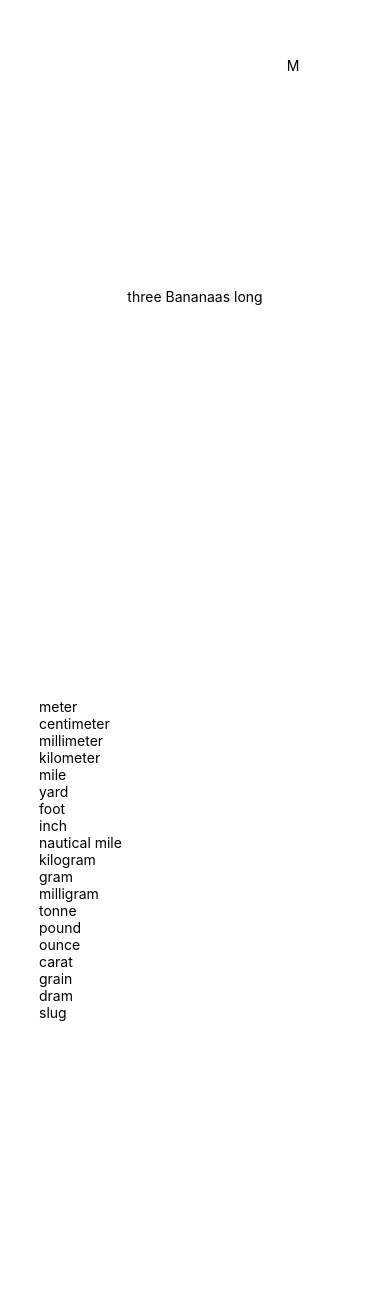
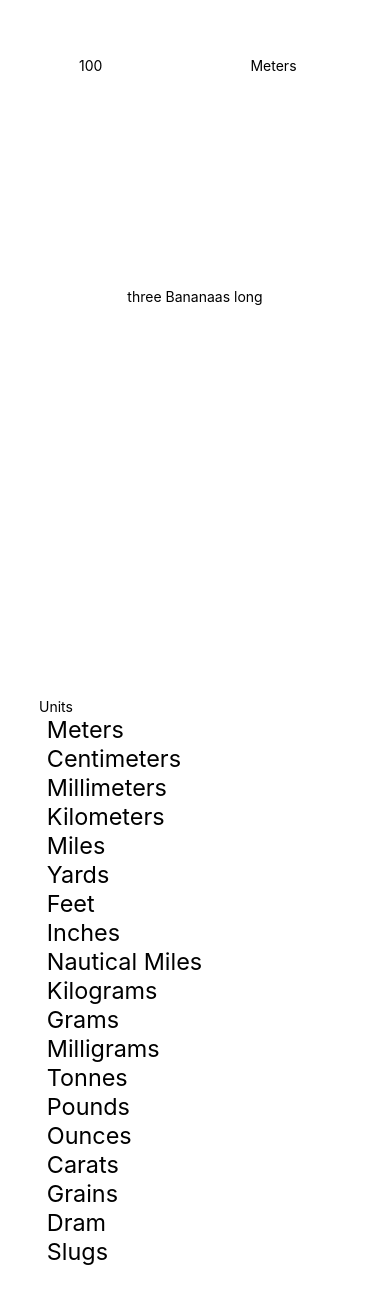
Before and after one commit to ollielynas/quantified, a React Native app in the folder app/: screen / in a window 390 px wide. Shown: the part 146-1450 px from the top of the page. Built offline with nearby package versions, Linux system fonts and the light colour scheme.

Commit message:
Added scrole view and fixed issue where a button wasent working

```diff
--- a/app/App.js
+++ b/app/App.js
@@ -1,6 +1,6 @@
 import { StatusBar } from 'expo-status-bar';
 import React, { useRef, useEffect } from 'react';
-import {BackHandler, Animated, StyleSheet, Text, View, Dimensions, TextInput, Pressable  } from 'react-native';
+import {BackHandler, Animated, StyleSheet, Text, View, Dimensions, TextInput, Pressable, ScrollView  } from 'react-native';
 
 const windowWidth = Dimensions.get('window').width;
 const windowHeight = Dimensions.get('window').height;
@@ -19,26 +19,27 @@ export default function App() {
 
 
 
-  const [value, onChangeText] = React.useState('');
-  const [unit, setUnit] = React.useState('M');
+  const [value, onChangeText] = React.useState('100');
+  const [unit, setUnit] = React.useState('Meters');
 
-  const buttonSize = useRef(1).current;
+  const buttonSize = useRef(new Animated.Value(1)).current;
 
   const boopIn = () => {
+    console.log("boop");
     Animated.timing(buttonSize, {
       toValue: 1.1,
-      duration: 300,
+      duration: 100,
       useNativeDriver: false,
     }).start();
   };
 
   const boopOut = () => {
-    console.log("fadeourt");
     Animated.timing(buttonSize, {
       toValue: 1,
       useNativeDriver: false,
-      duration: 300
+      duration: 100
     }).start();
+    fadeIn();
   };
 
 
@@ -97,7 +98,7 @@ export default function App() {
           setUnit(self.nativeID);
           fadeOut();
           }}
-          style={{width: vw(80)}}><Text>{unitList[i]}</Text></Pressable>
+          style={{width: vw(80)}}><Text style={styles.optionButtonText}>{unitList[i]}</Text></Pressable>
         );
     } // % buttons are created.
 
@@ -122,12 +123,16 @@ export default function App() {
     <Animated.View style={[
           styles.unitMenu, zAnim.getLayout()
         ]}>
+        <ScrollView>
+        <Text>Units</Text>
         {views}
+        </ScrollView>
+
         </Animated.View>
       <View style={styles.topBox}>
       <View style={styles.input}>
       <TextInput
-      style={{ height: 50, borderColor: 'gray', borderWidth: 0, width: vw(40) }}
+      style={{ height: 50, borderColor: 'gray', borderWidth: 0, width: vw(30) }}
       keyboardType='number-pad'
       onChangeText={text => onChangeText(text)}
       value={value}
@@ -195,5 +200,8 @@ const styles = StyleSheet.create({
     // padding: vw(3),
     alignItems: "center",
     justifyContent: "center",
+  }, optionButtonText: {
+    paddingLeft: vw(2),
+    fontSize: vw(6),
   }
 });
--- a/app/units.json
+++ b/app/units.json
@@ -1,25 +1,25 @@
 {
 "length":{
-    "meter": 1,
-    "centimeter": 0.01,
-    "millimeter": 0.001,
-    "kilometer": 1000,
-    "mile": 1609.344,
-    "yard": 0.9144,
-    "foot": 0.3048,
-    "inch": 0.0254,
-    "nautical mile": 1852.0
+    "Meters": 1,
+    "Centimeters": 0.01,
+    "Millimeters": 0.001,
+    "Kilometers": 1000,
+    "Miles": 1609.344,
+    "Yards": 0.9144,
+    "Feet": 0.3048,
+    "Inches": 0.0254,
+    "Nautical Miles": 1852.0
     }, "mass": {
-    "kilogram": 1,
-    "gram": 0.001,
-    "milligram": 0.000001,
-    "tonne": 1000,
-    "pound": 0.45359237,
-    "ounce": 0.028349523125,
-    "carat": 0.0002,
-    "grain": 0.00006479891,
-    "dram": 0.0017718452,
-    "slug": 14.593902937
+    "Kilograms": 1,
+    "Grams": 0.001,
+    "Milligrams": 0.000001,
+    "Tonnes": 1000,
+    "Pounds": 0.45359237,
+    "Ounces": 0.028349523125,
+    "Carats": 0.0002,
+    "Grains": 0.00006479891,
+    "Dram": 0.0017718452,
+    "Slugs": 14.593902937
 }
 
 }
```
Also changed, not shown: 1 other file (tests, documents, lock files or other folders).
